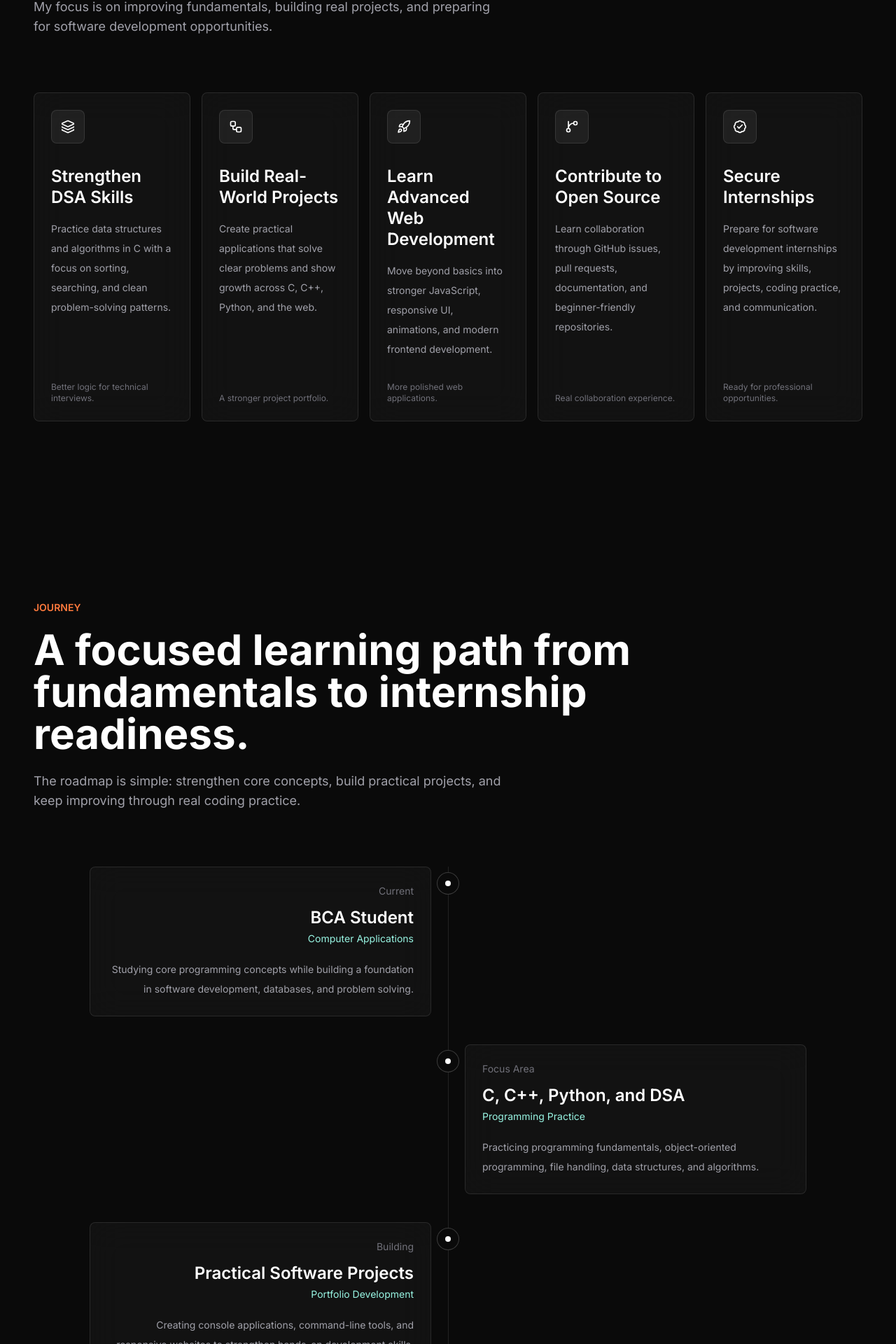
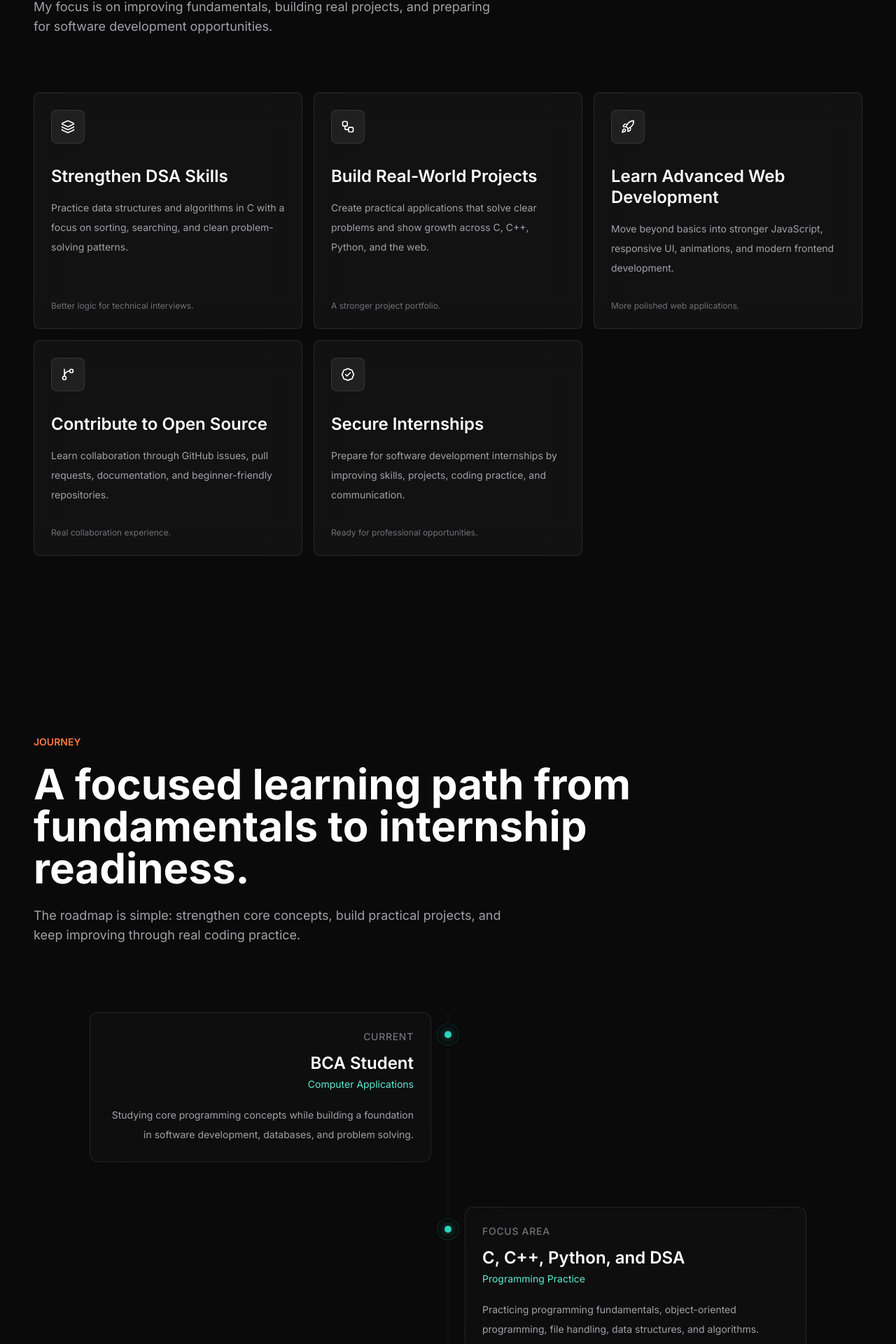
Before and after one commit to Nawanshu07/Portfolio, a React (Vite) app: page / in a window 1280 px wide. Shown: the part 5094-7014 px from the top of the page at 70% size. Built offline with nearby package versions, Linux system fonts and the light colour scheme.

Commit message:
add the line animation

```diff
--- a/src/App.tsx
+++ b/src/App.tsx
@@ -7,7 +7,7 @@ import FeaturedWork from './components/FeaturedWork'
 import Hero from './components/Hero'
 import Loader from './components/Loader'
 import Navbar from './components/Navbar'
-import Services from './components/Services'
+import Goals from './components/Goals'
 import Skills from './components/Skills'
 
 export default function App() {
@@ -48,7 +48,7 @@ export default function App() {
               <FeaturedWork />
               <Skills />
               <About />
-              <Services />
+              <Goals />
               <ExperienceTimeline />
               <Contact />
             </main>
--- a/src/components/ExperienceTimeline.tsx
+++ b/src/components/ExperienceTimeline.tsx
@@ -1,8 +1,19 @@
-import { motion } from 'framer-motion'
+import { motion, useScroll, useTransform } from 'framer-motion'
+import { useRef } from 'react'
 import SectionHeading from './SectionHeading'
 import { experience } from '../data/portfolio'
 
 export default function ExperienceTimeline() {
+  const containerRef = useRef<HTMLDivElement>(null)
+
+  const { scrollYProgress } = useScroll({
+    target: containerRef,
+    offset: ['start center', 'end center'],
+  })
+
+  // The line will grow as the user scrolls through the container
+  const lineHeight = useTransform(scrollYProgress, [0, 1], ['0%', '100%'])
+
   return (
     <section id="experience" className="section-padding">
       <div className="container-shell">
@@ -12,44 +23,57 @@ export default function ExperienceTimeline() {
           description="The roadmap is simple: strengthen core concepts, build practical projects, and keep improving through real coding practice."
         />
 
-        <div className="relative mx-auto max-w-5xl">
-          <div className="absolute left-4 top-0 h-full w-px bg-white/10 md:left-1/2" />
+        <div ref={containerRef} className="relative mx-auto max-w-5xl py-4">
+          {/* Faint background line */}
+          <div className="absolute left-4 top-4 bottom-4 w-px bg-white/5 md:left-1/2 md:-translate-x-[0.5px]" />
+
+          {/* Glowing animated line that draws on scroll */}
+          <motion.div
+            style={{ height: lineHeight }}
+            className="absolute left-4 top-4 w-px bg-gradient-to-b from-teal-400 to-teal-900/10 md:left-1/2 md:-translate-x-[0.5px] origin-top"
+          />
 
           {experience.map((item, index) => (
             <motion.article
               key={item.period}
-              initial={{ opacity: 0, y: 36 }}
+              initial={{ opacity: 0, y: 40 }}
               whileInView={{ opacity: 1, y: 0 }}
-              viewport={{ once: true, margin: '-100px' }}
+              viewport={{ once: true, margin: '-20% 0px' }}
               transition={{
-                duration: 0.65,
-                delay: index * 0.08,
+                duration: 0.6,
                 ease: [0.16, 1, 0.3, 1],
               }}
-              className={`relative grid gap-5 pb-10 pl-12 md:grid-cols-2 md:gap-12 md:pl-0 ${
+              className={`relative grid gap-5 pb-16 pl-12 md:grid-cols-2 md:gap-12 md:pl-0 ${
                 index % 2 === 0 ? '' : 'md:[&>div:first-child]:col-start-2'
               }`}
             >
               <div
-                className={`rounded-lg border border-white/10 bg-white/[0.035] p-6 backdrop-blur-xl transition hover:border-white/25 ${
+                className={`rounded-xl border border-white/10 bg-white/[0.02] p-6 backdrop-blur-xl transition hover:border-white/20 hover:bg-white/[0.04] ${
                   index % 2 === 0 ? 'md:text-right' : ''
                 }`}
               >
-                <p className="text-sm text-zinc-500">{item.period}</p>
+                <p className="text-sm font-medium tracking-wider text-zinc-500 uppercase">{item.period}</p>
                 <h3 className="mt-3 text-2xl font-semibold text-white">
                   {item.role}
                 </h3>
-                <p className="mt-1 text-sm text-teal-200">{item.company}</p>
+                <p className="mt-1 text-sm text-teal-300">{item.company}</p>
                 <p className="mt-5 text-sm leading-7 text-zinc-400">
                   {item.description}
                 </p>
               </div>
 
+              {/* Checkpoint Dot */}
               <div
-                className={`absolute left-0 top-2 grid h-8 w-8 place-items-center rounded-full border border-white/20 bg-[#0A0A0A] md:left-1/2 md:-translate-x-1/2`}
+                className={`absolute left-0 top-4 grid h-8 w-8 place-items-center rounded-full border border-teal-500/20 bg-[#0A0A0A] md:left-1/2 md:-translate-x-1/2`}
                 aria-hidden="true"
               >
-                <span className="h-2 w-2 rounded-full bg-white" />
+                <motion.span
+                  initial={{ scale: 0 }}
+                  whileInView={{ scale: 1 }}
+                  viewport={{ once: true, margin: '-20% 0px' }}
+                  transition={{ duration: 0.5, delay: 0.1, type: 'spring' }}
+                  className="h-2.5 w-2.5 rounded-full bg-teal-400 shadow-[0_0_12px_rgba(45,212,191,0.6)]"
+                />
               </div>
             </motion.article>
           ))}
--- a/src/components/Services.tsx
+++ b/src/components/Goals.tsx
@@ -1,10 +1,10 @@
 import { motion } from 'framer-motion'
 import SectionHeading from './SectionHeading'
-import { services } from '../data/portfolio'
+import { goals } from '../data/portfolio'
 
-export default function Services() {
+export default function Goals() {
   return (
-    <section id="services" className="section-padding">
+    <section id="goals" className="section-padding" aria-label="My Current Goals">
       <div className="container-shell">
         <SectionHeading
           eyebrow="Current Goals"
@@ -16,20 +16,20 @@ export default function Services() {
           variants={{
             hidden: {},
             visible: {
-              transition: { staggerChildren: 0.09 },
+              transition: { staggerChildren: 0.15 },
             },
           }}
           initial="hidden"
           whileInView="visible"
-          viewport={{ once: true, margin: '-100px' }}
-          className="grid gap-4 md:grid-cols-2 xl:grid-cols-5"
+          viewport={{ once: true, margin: '-50px' }}
+          className="grid gap-4 grid-cols-1 md:grid-cols-2 lg:grid-cols-3"
         >
-          {services.map((service) => {
-            const Icon = service.icon
+          {goals.map((goal) => {
+            const Icon = goal.icon
 
             return (
               <motion.article
-                key={service.title}
+                key={goal.title}
                 variants={{
                   hidden: { opacity: 0, y: 32 },
                   visible: {
@@ -39,20 +39,20 @@ export default function Services() {
                   },
                 }}
                 whileHover={{ y: -8 }}
-                className="group min-h-[330px] rounded-lg border border-white/10 bg-white/[0.035] p-6 backdrop-blur-xl transition hover:border-white/25 hover:bg-white/[0.065] hover:shadow-[0_0_60px_rgba(255,255,255,0.1)]"
+                className="group h-full rounded-lg border border-white/10 bg-white/[0.035] p-6 backdrop-blur-xl transition hover:border-violet-500/30 hover:bg-white/[0.065] hover:shadow-[0_0_40px_rgba(139,92,246,0.15)]"
               >
                 <div className="flex h-full flex-col">
-                  <div className="grid h-12 w-12 place-items-center rounded-lg border border-white/10 bg-white/[0.06] text-white transition group-hover:border-white/25 group-hover:bg-white group-hover:text-black">
-                    <Icon className="h-5 w-5" />
+                  <div className="grid h-12 w-12 place-items-center rounded-lg border border-white/10 bg-white/[0.06] text-white transition-all duration-300 group-hover:border-violet-500/50 group-hover:bg-violet-500/10 group-hover:text-violet-400">
+                    <Icon className="h-5 w-5" aria-hidden="true" />
                   </div>
                   <h3 className="mt-8 text-2xl font-semibold leading-tight text-white">
-                    {service.title}
+                    {goal.title}
                   </h3>
                   <p className="mt-4 text-sm leading-7 text-zinc-400">
-                    {service.description}
+                    {goal.description}
                   </p>
                   <div className="mt-auto pt-8">
-                    <p className="text-xs text-zinc-500">{service.outcome}</p>
+                    <p className="text-xs text-zinc-500">{goal.outcome}</p>
                   </div>
                 </div>
               </motion.article>
--- a/src/data/portfolio.ts
+++ b/src/data/portfolio.ts
@@ -182,7 +182,7 @@ export const skills: IconCard[] = [
   },
 ]
 
-export const services: Required<Pick<IconCard, 'description' | 'icon' | 'outcome' | 'title'>>[] = [
+export const goals: Required<Pick<IconCard, 'description' | 'icon' | 'outcome' | 'title'>>[] = [
   {
     title: 'Strengthen DSA Skills',
     description:
```
